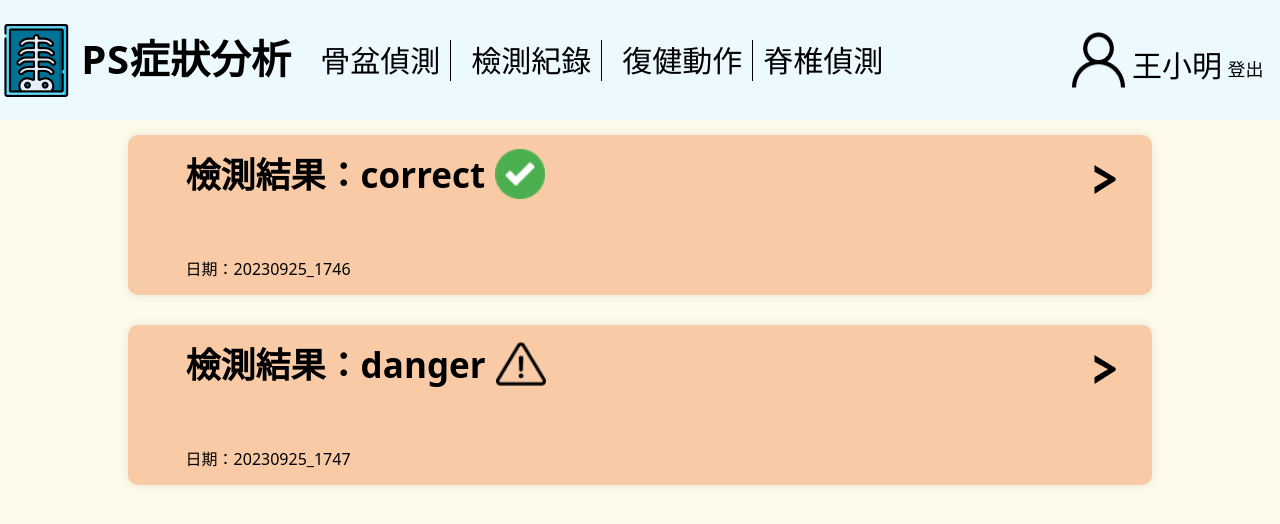
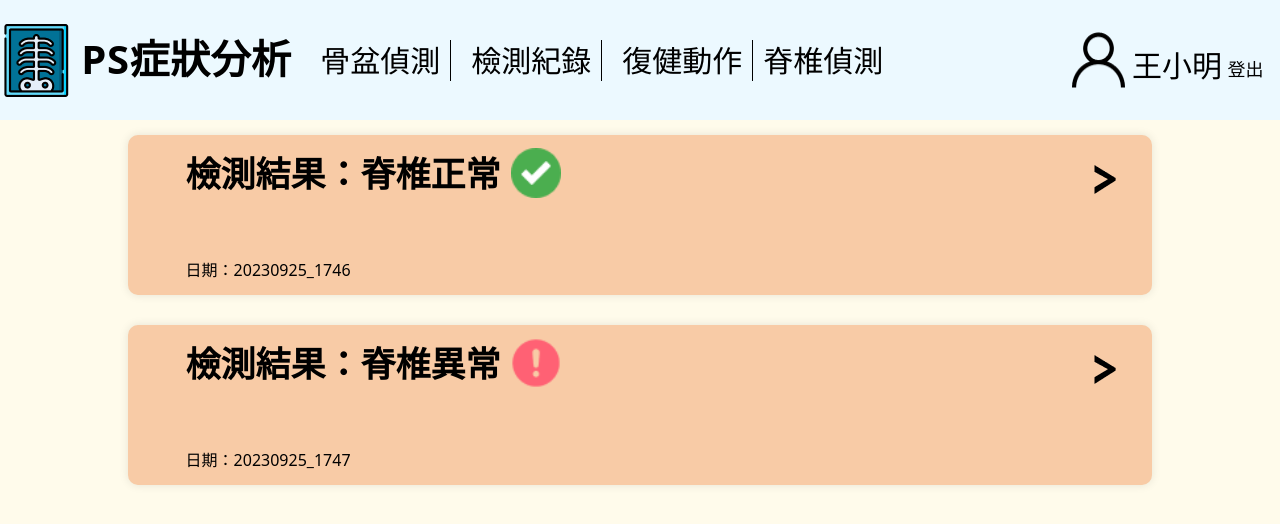
Before and after one commit to jiweihong0/ps_predict, a React (Vite) app: page / in a window 1280 px wide. Shown: the top 524 px of the page. Built offline with nearby package versions, Linux system fonts and the light colour scheme; no server answers.

Commit message:
feat: fetch problem

```diff
--- a/src/components/pelvis/PelvisDetectioncard.jsx
+++ b/src/components/pelvis/PelvisDetectioncard.jsx
@@ -5,12 +5,14 @@ import useUpload from "../../hooks/useUpload";
 import Webcam from 'react-webcam'; // 添加 Webcam 导入
 // navigation
 import { useNavigate } from 'react-router-dom';
+import useTimer from "../../hooks/useTimer";
 
 
 export default function pelvisdetectioncard() {
     const navigate = useNavigate();
     const [selectedFile, setSelectedFile] = useState(null);
     const { isupload, filetobase64, upload } = useUpload();
+    const { countdown, isCountingDown, setIsCountingDown } = useTimer();
 
     const [toggle, settoggle] = useState(false);
     const webcamRef = useRef(null); // 添加 webcamRef
@@ -21,6 +23,14 @@ export default function pelvisdetectioncard() {
         setSelectedFile(filechangetype);
     };
 
+    const handletime = (e) => {
+        e.preventDefault();
+        setIsCountingDown(true); // 开始倒计时
+        setTimeout(() => {
+            takeScreenshot(); // 10秒后自动拍照
+        }, 10000);
+    }
+
     const handleDetection = (e) => {
         e.preventDefault();
         const file = selectedFile;
@@ -28,21 +38,24 @@ export default function pelvisdetectioncard() {
         navigate('/');
     }
 
-    const handlescreenshot = (e) => {
-        e.preventDefault();
+    const takeScreenshot = () => {
         const screenshot = webcamRef.current.getScreenshot();
         if (screenshot) {
             settoggle({ photoURL: screenshot });
             const fileselect = screenshot.split(',')[1]
             setSelectedFile(fileselect);
-
         }
+        setIsCountingDown(false); // 拍照后停止倒计时
     }
 
     const screenshotrelode = (e) => {
         e.preventDefault();
         settoggle(false);
     }
+
+    const countdownDisplay = isCountingDown ? (
+        <div className="timer">剩餘時間: {countdown} 秒</div>
+    ) : null;
 
 
     return (
@@ -65,9 +78,13 @@ export default function pelvisdetectioncard() {
                         }
                     </div>
                     <div className="buttom_area">
+
+                        {countdownDisplay} {/* 显示倒计时时间 */}
+                    </div>
+                    <div className="buttom_area">
+                        <button onClick={handletime} className="pelvis_buttom">拍攝</button>
                         <button onClick={screenshotrelode} className="pelvis_buttom">重新拍攝</button>
 
-                        <button onClick={handlescreenshot} className="pelvis_buttom">拍攝</button>
                     </div>
 
                 </div>
--- a/src/components/record/Reacordcard.jsx
+++ b/src/components/record/Reacordcard.jsx
@@ -20,11 +20,13 @@ export default function Recordcard(props) {
 
     const statusImage = () => {
         switch (props.item.status) {
-            case 1:
+            case "1":
                 return correct;
-            case 2:
-                return danger;
-            case 3:
+            case "2":
+                return warning;
+            case "3":
+                return correct;
+            case "4":
                 return warning;
             default:
                 return correct; // 如果没有匹配的状态，返回默认图像
@@ -32,12 +34,14 @@ export default function Recordcard(props) {
     }
     const statusMessage = () => {
         switch (props.item.status) {
-            case 1:
-                return "correct";
-            case 2:
-                return "danger";
-            case 3:
-                return "warning";
+            case "1":
+                return "脊椎正常";
+            case "2":
+                return "脊椎異常";
+            case "3":
+                return "骨盆正常";
+            case "4":
+                return "骨盆異常";
             default:
                 return "correct"; // 如果没有匹配的状态，返回默认图像
         }
--- a/src/components/record/Recorddetail.jsx
+++ b/src/components/record/Recorddetail.jsx
@@ -17,6 +17,20 @@ export default function Recorddetail(props) {
     }, []);
 
     console.log(isimage);
+    const statusMessage = () => {
+        switch (props.data.status) {
+            case "1":
+                return "繼續保持";
+            case "2":
+                return "需矯正";
+            case "3":
+                return "繼續保持";
+            case "4":
+                return "需矯正";
+            default:
+                return "請詢問專門醫生"; // 如果没有匹配的状态，返回默认图像
+        }
+    }
 
 
 
@@ -35,7 +49,7 @@ export default function Recorddetail(props) {
                     <div className="recorddetail__content">
                         <h2>狀態：{isdata.status}</h2>
                         <h2>傾斜角度：{isdata.angle}度</h2>
-                        <h2>檢測結果：需校正</h2>
+                        <h2>檢測結果：{statusMessage()}</h2>
                         <h2>建議復健動作：</h2>
                         <h2>橋式、深蹲、平板撐、下犬式、屈膝伸展</h2>
                         <h2>檢查日期：{props.data.date}</h2>
@@ -46,7 +60,7 @@ export default function Recorddetail(props) {
                         <div className="recorddetail__line" />
                     </div>
                     <div>
-                        <img src={isimage} alt="" style={{width:"300px"}}/>
+                        <img src={isimage} alt="" style={{width:"100%",height:"100%",maxHeight:"600px",maxWidth:"600px"}}/>
                     </div>
                 </div>
 
--- a/src/components/spine/SpineDetectioncard.jsx
+++ b/src/components/spine/SpineDetectioncard.jsx
@@ -2,20 +2,18 @@ import React, { useState, useRef, useEffect } from "react";
 import './spinedetectioncard.css';
 import spine from '../../assets/spine.png';
 import useUploadSpine from "../../hooks/useUploadSpine";
-import Webcam from 'react-webcam'; // 添加 Webcam 导入
+import Webcam from 'react-webcam';
 import { useNavigate } from 'react-router-dom';
 import useTimer from "../../hooks/useTimer";
 
 export default function SpineDetectioncard() {
     const navigate = useNavigate();
     const [selectedFile, setSelectedFile] = useState(null);
-    const { isupload, filetobase64 } = useUploadSpine();
+    const { isupload, filetobase64, upload } = useUploadSpine();
     const {countdown, isCountingDown, setIsCountingDown} = useTimer();
 
 
     const [toggle, settoggle] = useState(false);
-
-
     const webcamRef = useRef(null);
 
     const handleFileChange = async (e) => {
@@ -24,12 +22,19 @@ export default function SpineDetectioncard() {
         setSelectedFile(filechangetype);
     };
 
+    const handletime = (e) => {
+        e.preventDefault();
+        setIsCountingDown(true);
+        setTimeout(() => {
+            takeScreenshot();
+        }, 10000);
+    }
+
     const handleDetection = (e) => {
         e.preventDefault();
-        setIsCountingDown(true); // 开始倒计时
-        setTimeout(() => {
-            takeScreenshot(); // 10秒后自动拍照
-        }, 10000);
+        const file = selectedFile;
+        upload(file);
+        navigate('/');
     }
 
     const takeScreenshot = () => {
@@ -39,7 +44,7 @@ export default function SpineDetectioncard() {
             const fileselect = screenshot.split(',')[1]
             setSelectedFile(fileselect);
         }
-        setIsCountingDown(false); // 拍照后停止倒计时
+        setIsCountingDown(false); // 拍照后停止
     }
 
     const screenshotrelode = (e) => {
@@ -47,7 +52,7 @@ export default function SpineDetectioncard() {
         settoggle(false);
     }
 
-    // 在倒计时状态下，显示剩余时间
+
     const countdownDisplay = isCountingDown ? (
         <div className="timer">剩餘時間: {countdown} 秒</div>
     ) : null;
@@ -78,9 +83,9 @@ export default function SpineDetectioncard() {
                      {countdownDisplay} {/* 显示倒计时时间 */}
                     </div>
                     <div className="buttom_area">
+                        <button onClick={handletime} className="spine_buttom">拍攝</button>
                         <button onClick={screenshotrelode} className="spine_buttom">重新拍攝</button>
 
-                        <button onClick={handleDetection} className="spine_buttom">拍攝</button>
                     </div>
 
                 </div>
--- a/src/hooks/useRecordlist.js
+++ b/src/hooks/useRecordlist.js
@@ -7,11 +7,11 @@ export default function useRecordlist() {
         userRelatedDatetime: [
             {
                 "date": "20230925_1746",
-                "status": 1
+                "status": "1"
             },
             {
                 "date": "20230925_1747",
-                "status": 2
+                "status": "2"
             }
         ]
     }
```
